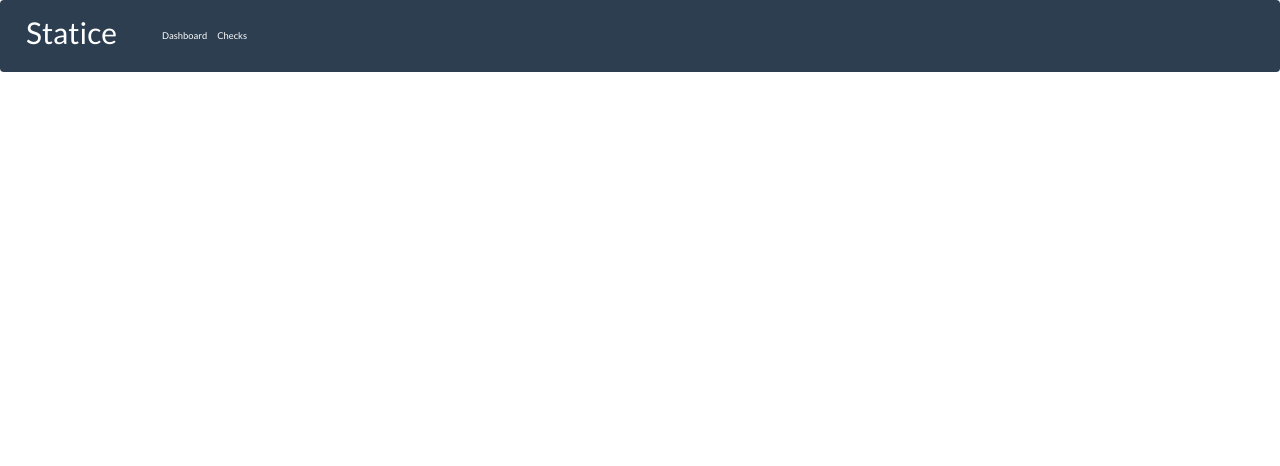
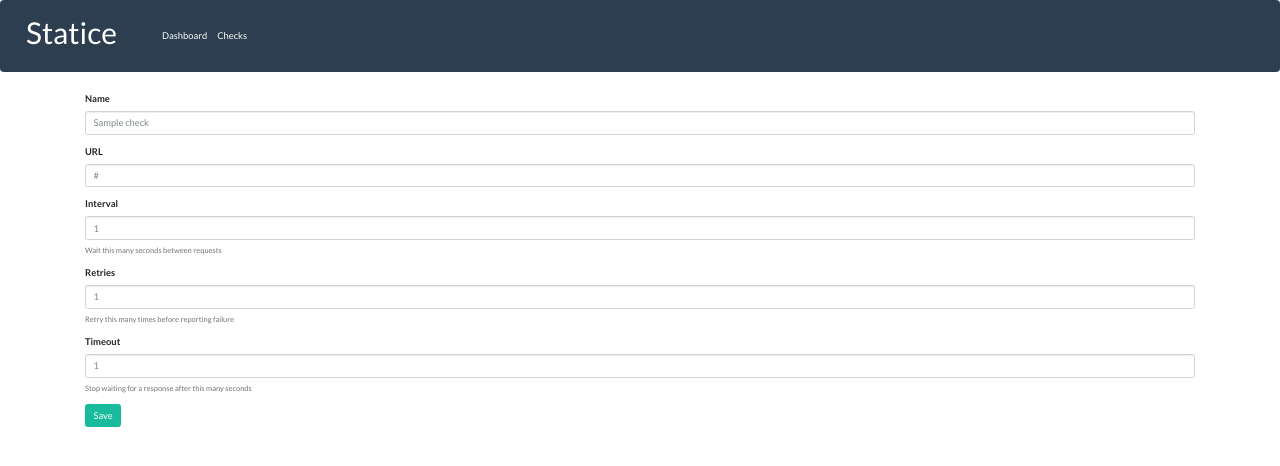
Before and after one commit to averycrespi/statice, a Flask app: page /checks/edit/1 in a window 1280 px wide. Shown: the top 466 px of the page. Run offline with Flask 2, Linux system fonts and the light colour scheme; tables that the repository leaves empty hold one stand-in row (values such as "Sample post"); some libraries are stand-ins or nearby versions.

Commit message:
Implement check editing

```diff
--- a/app/checks/forms.py
+++ b/app/checks/forms.py
@@ -5,7 +5,7 @@ from wtforms.validators import DataRequired, NumberRange, ValidationError
 from app.models import Check
 
 
-class CreateCheckForm(FlaskForm):
+class CheckForm(FlaskForm):
     name = StringField("Name", validators=[DataRequired()])
     url = StringField("URL", validators=[DataRequired()])
     interval = IntegerField(
@@ -26,6 +26,9 @@ class CreateCheckForm(FlaskForm):
         default=5,
         validators=[DataRequired(), NumberRange(min=1)],
     )
+
+
+class CreateCheckForm(CheckForm):
     submit = SubmitField("Create")
 
     def validate_name(self, name):
@@ -33,5 +36,9 @@ class CreateCheckForm(FlaskForm):
             raise ValidationError("Please use a unique check name.")
 
 
+class EditCheckForm(CheckForm):
+    submit = SubmitField("Save")
+
+
 class DeleteCheckForm(FlaskForm):
     submit = SubmitField("Delete")
--- a/app/checks/routes.py
+++ b/app/checks/routes.py
@@ -1,9 +1,9 @@
 from flask import flash, redirect, render_template, url_for
 
 from app import db
-from app.models import Category, Check, Event, Response
+from app.models import Category, Check
 from app.checks import bp
-from app.checks.forms import CreateCheckForm, DeleteCheckForm
+from app.checks.forms import CreateCheckForm, DeleteCheckForm, EditCheckForm
 
 
 @bp.route("/checks", methods=["GET", "POST"])
@@ -32,7 +32,21 @@ def checks():
 
 @bp.route("/checks/edit/<id>", methods=["GET", "POST"])
 def edit(id):
-    return render_template("edit_check.html")
+    check = Check.query.filter_by(id=id).first()
+    if check is None:
+        return render_template("404.html")
+    form = EditCheckForm(obj=check)
+    if form.validate_on_submit():
+        check.name = form.name.data
+        check.url = form.url.data
+        check.interval = form.interval.data
+        check.retries = form.retries.data
+        check.timeout = form.timeout.data
+        db.session.add(check)
+        db.session.commit()
+        flash(f"Check {check.name} has been saved.", category=Category.INFO)
+        return redirect(url_for("checks.checks"))
+    return render_template("edit_check.html", form=form)
 
 
 @bp.route("/checks/delete/<id>", methods=["GET", "POST"])
--- a/app/templates/checks.html
+++ b/app/templates/checks.html
@@ -25,7 +25,7 @@
                     <td>{{ check.retries }}</td>
                     <td>{{ check.timeout }}s</td>
                     <td align="right">
-                        <a class="btn btn-warning" role="button" href="{{ url_for("checks.edit", id=check.id) }}">Edit</a>
+                        <a class="btn btn-info" role="button" href="{{ url_for("checks.edit", id=check.id) }}">Edit</a>
                         <a class="btn btn-danger" role="button" href="{{ url_for("checks.delete", id=check.id) }}">Delete</a>
                     </td>
                 </tr>
--- a/app/templates/edit_check.html
+++ b/app/templates/edit_check.html
@@ -3,5 +3,5 @@
 {% import "bootstrap/wtf.html" as wtf %}
 
 {% block app_content %}
-    {# TODO #}
+    {{ wtf.quick_form(form, button_map={"submit": "success"}, form_type="horizontal") }}
 {% endblock %}
```
Also changed, not shown: migrations/versions/42e4bb8d47b4_.py (renamed from migrations/versions/000de653c6d3_.py, +5 -5 lines).
